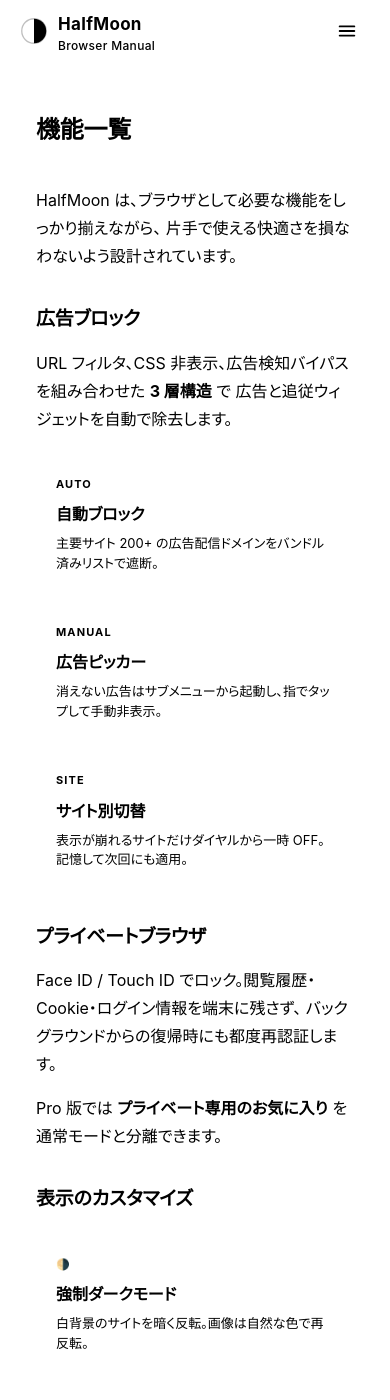
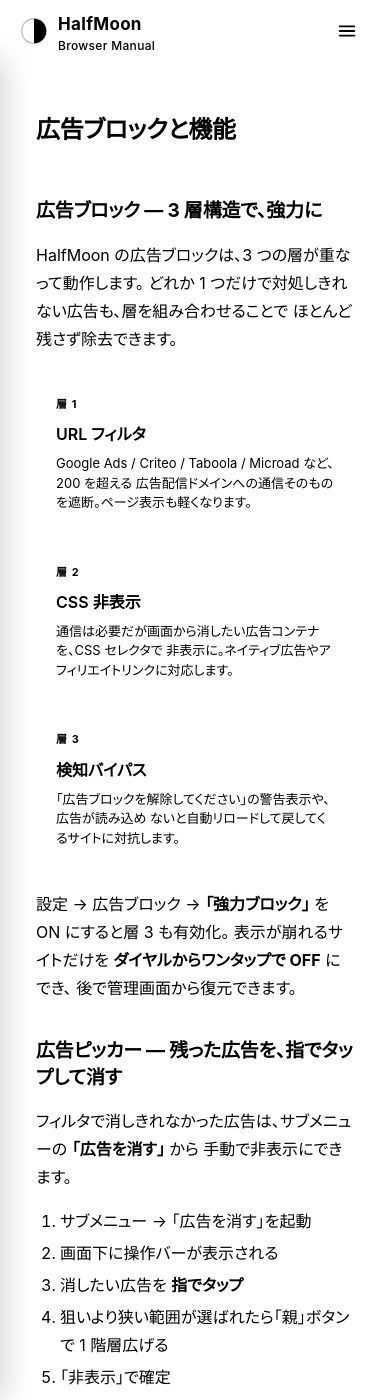
Before and after one commit to R-each0801/HalfMoonBrowser_site, a Jekyll site: the page built from features.md, in a window 390 px wide and 1400 px high. Built offline with Jekyll 4.4.1, drawn with Linux system fonts in a browser that asks for light colours; some of the changed text lies outside the part shown.

```diff
--- a/_layouts/default.html
+++ b/_layouts/default.html
@@ -7,7 +7,7 @@
   <meta name="theme-color" content="#0F1320" media="(prefers-color-scheme: dark)">
   <title>{% if page.title %}{{ page.title }} — {{ site.title }}{% else %}{{ site.title }}{% endif %}</title>
   <meta name="description" content="{{ page.description | default: site.description }}">
-  <link rel="stylesheet" href="{{ '/assets/css/halfmoon.css' | relative_url }}">
+  <link rel="stylesheet" href="{{ '/assets/css/halfmoon.css' | relative_url }}?v={{ site.time | date: '%s' }}">
   <link rel="icon" type="image/svg+xml" href="{{ '/assets/images/halfmoon-glyph.svg' | relative_url }}">
 </head>
 <body>
--- a/assets/css/halfmoon.css
+++ b/assets/css/halfmoon.css
@@ -408,24 +408,27 @@ body {
     position: fixed;
     top: 60px;
     left: 0;
-    width: var(--hm-sidebar-w);
+    width: 280px;
     max-width: 80vw;
     height: calc(100vh - 60px);
-    z-index: 45;
+    /* z-index と background をハードコードで強制 (var 解決失敗や iOS Safari の
+       rendering context 問題で透けるケースを完全に排除) */
+    z-index: 100 !important;
     transform: translateX(-100%);
     transition: transform 0.25s ease;
-    box-shadow: var(--hm-shadow-lg);
-    /* モバイルでサイドバーを不透明にする (透けないよう明示) */
-    background-color: var(--hm-surface);
-    isolation: isolate;
+    box-shadow: 4px 0 28px rgba(15, 19, 32, 0.18);
+    background-color: #FFFFFF !important;
+    background-image: none !important;
+    overflow-y: auto;
+    padding: 24px 16px 48px;
   }
   .hm-sidebar.open { transform: translateX(0); }
 
   .hm-sidebar-backdrop {
     position: fixed;
     inset: 60px 0 0 0;
-    background: rgba(15, 19, 32, 0.5);
-    z-index: 44;
+    background-color: rgba(15, 19, 32, 0.55);
+    z-index: 90 !important;
     opacity: 0;
     pointer-events: none;
     transition: opacity 0.25s ease;
@@ -442,6 +445,16 @@ body {
 
   .hm-pagination { grid-template-columns: 1fr; }
   .hm-pagination-next { text-align: left; }
+}
+
+/* ダークモードのサイドバー (nested media query 不使用で互換性を確保) */
+@media (max-width: 960px) and (prefers-color-scheme: dark) {
+  .hm-sidebar {
+    background-color: #171B2C !important;
+  }
+  .hm-sidebar-backdrop {
+    background-color: rgba(0, 0, 0, 0.65);
+  }
 }
 
 /* ============================================
--- a/dial.md
+++ b/dial.md
@@ -1,40 +1,48 @@
 ---
 layout: default
-title: ダイヤル操作
+title: ダイヤルとカスタマイズ
 prev:
   title: ホーム
   url: /
 next:
-  title: 機能一覧
+  title: 広告ブロックと機能
   url: /features/
 ---
 
-# ダイヤル操作
+# ダイヤルとカスタマイズ
 
-画面の **左右の端** からスライドするだけで、半円メニューが展開します。
-下部ツールバーのように画面を圧迫せず、親指の届く場所で操作が完結します。
+HalfMoon の中心にあるのは、**画面の端から呼び出せるダイヤル** です。
+よく使う操作をここにまとめておけば、片手のままブラウジングが完結します。
 
-## 基本の流れ
+## 基本の使い方
 
 <div class="hm-card-grid">
   <div class="hm-card hm-card-static">
     <span class="hm-card-num">STEP 1</span>
     <span class="hm-card-title">端に触れる</span>
-    <span class="hm-card-desc">画面の左辺 または 右辺に指を置く。ダイヤルが展開。</span>
+    <span class="hm-card-desc">
+      画面の左端または右端に指を置くと、半円状のダイヤルが展開します。
+    </span>
   </div>
   <div class="hm-card hm-card-static">
     <span class="hm-card-num">STEP 2</span>
     <span class="hm-card-title">上下にスライド</span>
-    <span class="hm-card-desc">使いたい項目が振動と一緒にハイライトされる。</span>
+    <span class="hm-card-desc">
+      指を動かすと項目がハイライトされ、短い振動でお知らせします。
+    </span>
   </div>
   <div class="hm-card hm-card-static">
     <span class="hm-card-num">STEP 3</span>
-    <span class="hm-card-title">指を離す</span>
-    <span class="hm-card-desc">ハイライト中の項目が実行される。ダイヤル外で離すとキャンセル。</span>
+    <span class="hm-card-title">指を離して実行</span>
+    <span class="hm-card-desc">
+      ハイライト中の項目が実行されます。ダイヤル外で離すとキャンセル。
+    </span>
   </div>
 </div>
 
 ## 初期配置
+
+インストールしてすぐ使えるよう、よく使う項目が最初から並んでいます。
 
 | 左ダイヤル (上から) | 右ダイヤル (上から) |
 |---|---|
@@ -44,51 +52,70 @@ next:
 | 🔖 ブックマーク追加 | → 進む |
 | ⬇ ページ最下部 | × タブを閉じる |
 
-## 2 つの操作モード
+左ダイヤル中央の **「サブメニュー」** を選ぶと、縦リストが開いて
+以下の項目にアクセスできます。
+
+- 🗂 タブ一覧
+- ⬆ 共有
+- 🔍 ページ内検索
+- 👆 広告を消す
+- 📜 自動スクロール
+- ⚙ 設定
+
+## 操作モードを選べる
 
 <div class="hm-card-grid">
   <div class="hm-card hm-card-static">
     <span class="hm-card-num">MODE A</span>
-    <span class="hm-card-title">ホールド&リリース</span>
+    <span class="hm-card-title">ホールド＆リリース</span>
     <span class="hm-card-desc">
-      指を置いたまま上下スライド → 離して確定。素早く使える初期モード。
+      指を画面に置いたまま上下にスライドし、目的の項目で離して確定。
+      テンポよく使える初期モード。
     </span>
   </div>
   <div class="hm-card hm-card-static">
     <span class="hm-card-num">MODE B</span>
     <span class="hm-card-title">タップ切替</span>
     <span class="hm-card-desc">
-      端をタップで開き、項目をタップで実行。ゆっくり選びたい方向け。
+      端をタップすると開いたまま固定され、項目をタップで実行。
+      じっくり確認しながら選びたい方向け。
     </span>
   </div>
 </div>
 
-設定 → ダイヤル → **操作モード** でいつでも切替え可能です。
+設定 → ダイヤル → **操作モード** からいつでも切替できます。
 
-## サブメニュー
+## 自分のダイヤルに作り込む
 
-左ダイヤル中央の **「サブメニュー」** を選ぶと、縦リストが展開されます。
-よく使わないが便利な項目はここに集約:
+標準配置のまま使い続ける必要はありません。**設定 → ダイヤル編集** から、
+項目の追加・削除・並び替えが自由にできます。
 
-- 🗂 タブ一覧
-- ⬆ 共有
-- 🔍 ページ内検索
-- 👆 広告を消す (ピッカー起動)
-- 📜 自動スクロール
-- ⚙ 設定
+### 配置できるアクション
 
-## カスタマイズ
+よく使うものだけピックアップして並べてください。
 
-設定 → **「ダイヤル編集」** から、各項目を追加・削除・並び替えできます。
-最大 **6 項目**（Pro 版は **12 項目**）まで配置可能。
+- **ナビゲーション** — 戻る / 進む / 更新 / ホーム
+- **タブ** — 新規タブ / タブを閉じる / タブ移動 / タブ一覧
+- **入力・検索** — 検索・URL / ページ内検索 / 履歴 / ブックマーク追加
+- **ページ操作** — ページ最上部 / 最下部 / 自動スクロール / 拡大 / 縮小 / PC 表示切替
+- **広告ブロック** — 広告を消す / サイト別広告ブロック切替
+- **表示** — スーパーダーク切替 / リーダー / 翻訳
+- **プライバシー** — プライベート切替
+- **その他** — サブメニュー / 共有 / 設定
 
-利用できる主なアクション:
+### 最大項目数
 
-- 戻る / 進む / 更新
-- 検索・URL / 新規タブ / タブを閉じる / タブ移動 / タブ一覧
-- ホーム / ブックマーク追加 / 履歴
-- 共有 / ページ内検索 / 翻訳 / リーダー
-- ページ最上部 / 最下部 / 自動スクロール
-- 拡大 / 縮小 / PC 表示切替
-- 広告を消す / サイト別広告ブロック
-- スーパーダーク / プライベート切替
+|  | 通常版 | Pro 版 |
+|---|:---:|:---:|
+| 左ダイヤル | 6 項目 | 12 項目 |
+| 右ダイヤル | 6 項目 | 12 項目 |
+| サブメニュー | 6 項目 | 12 項目 |
+
+### 操作の補助設定
+
+| 設定 | 内容 |
+|---|---|
+| サイズ | ダイヤルの大きさを 0.8x 〜 1.8x で調整 |
+| 触覚フィードバック | 振動の強さを 弱 / 中 / 強 から選択、完全 OFF も可能 |
+| 左右入れ替え | 利き手に合わせて左右のダイヤルをワンタップで入れ替え |
+| デフォルトに戻す | カスタマイズをリセットして初期配置へ |
--- a/features.md
+++ b/features.md
@@ -1,51 +1,77 @@
 ---
 layout: default
-title: 機能一覧
+title: 広告ブロックと機能
 prev:
-  title: ダイヤル操作
+  title: ダイヤルとカスタマイズ
   url: /dial/
 ---
 
-# 機能一覧
+# 広告ブロックと機能
 
-HalfMoon は、ブラウザとして必要な機能をしっかり揃えながら、
-片手で使える快適さを損なわないよう設計されています。
+## 広告ブロック — 3 層構造で、強力に
 
-## 広告ブロック
-
-URL フィルタ、CSS 非表示、広告検知バイパスを組み合わせた **3 層構造** で
-広告と追従ウィジェットを自動で除去します。
+HalfMoon の広告ブロックは、3 つの層が重なって動作します。
+どれか 1 つだけで対処しきれない広告も、層を組み合わせることで
+ほとんど残さず除去できます。
 
 <div class="hm-card-grid">
   <div class="hm-card hm-card-static">
-    <span class="hm-card-num">AUTO</span>
-    <span class="hm-card-title">自動ブロック</span>
+    <span class="hm-card-num">層 1</span>
+    <span class="hm-card-title">URL フィルタ</span>
     <span class="hm-card-desc">
-      主要サイト 200+ の広告配信ドメインをバンドル済みリストで遮断。
+      Google Ads / Criteo / Taboola / Microad など、200 を超える
+      広告配信ドメインへの通信そのものを遮断。ページ表示も軽くなります。
     </span>
   </div>
   <div class="hm-card hm-card-static">
-    <span class="hm-card-num">MANUAL</span>
-    <span class="hm-card-title">広告ピッカー</span>
+    <span class="hm-card-num">層 2</span>
+    <span class="hm-card-title">CSS 非表示</span>
     <span class="hm-card-desc">
-      消えない広告はサブメニューから起動し、指でタップして手動非表示。
+      通信は必要だが画面から消したい広告コンテナを、CSS セレクタで
+      非表示に。ネイティブ広告やアフィリエイトリンクに対応します。
     </span>
   </div>
   <div class="hm-card hm-card-static">
-    <span class="hm-card-num">SITE</span>
-    <span class="hm-card-title">サイト別切替</span>
+    <span class="hm-card-num">層 3</span>
+    <span class="hm-card-title">検知バイパス</span>
     <span class="hm-card-desc">
-      表示が崩れるサイトだけダイヤルから一時 OFF。記憶して次回にも適用。
+      「広告ブロックを解除してください」の警告表示や、広告が読み込め
+      ないと自動リロードして戻してくるサイトに対抗します。
     </span>
   </div>
 </div>
 
+設定 → 広告ブロック → **「強力ブロック」** を ON にすると層 3 も有効化。
+表示が崩れるサイトだけを **ダイヤルからワンタップで OFF** にでき、
+後で管理画面から復元できます。
+
+## 広告ピッカー — 残った広告を、指でタップして消す
+
+フィルタで消しきれなかった広告は、サブメニューの **「広告を消す」** から
+手動で非表示にできます。
+
+1. サブメニュー → 「広告を消す」を起動
+2. 画面下に操作バーが表示される
+3. 消したい広告を **指でタップ**
+4. 狙いより狭い範囲が選ばれたら「親」ボタンで 1 階層広げる
+5. 「非表示」で確定
+
+非表示にしたセレクタは **サイトごとに記憶** されます。
+同じサイトを次に開いたときは最初から消えた状態になり、
+毎回操作し直す必要はありません。
+
+管理は 設定 → 広告ブロック → **「消した広告の管理」** から。
+復元したくなったセレクタは 1 つずつ、または
+サイトごとに一括で戻せます。
+
 ## プライベートブラウザ
 
-Face ID / Touch ID でロック。閲覧履歴・Cookie・ログイン情報を端末に残さず、
-バックグラウンドからの復帰時にも都度再認証します。
+Face ID / Touch ID / パスコードで保護された閲覧モードです。
+閲覧履歴・Cookie・ログイン情報を端末に残しません。
+一度アプリをバックグラウンドに送って戻したときも、再度認証を求めます。
 
-Pro 版では **プライベート専用のお気に入り** を通常モードと分離できます。
+Pro 版では、プライベート専用のスタートページを通常モードと分離して持てます。
+仕事用と趣味用、というような使い分けに。
 
 ## 表示のカスタマイズ
 
@@ -54,51 +80,56 @@ Pro 版では **プライベート専用のお気に入り** を通常モード
     <span class="hm-card-num">🌗</span>
     <span class="hm-card-title">強制ダークモード</span>
     <span class="hm-card-desc">
-      白背景のサイトを暗く反転。画像は自然な色で再反転。
+      白背景のサイトを暗く反転表示。画像・動画は自動で再反転されるので、
+      写真はそのままの色で表示されます。
     </span>
   </div>
   <div class="hm-card hm-card-static">
     <span class="hm-card-num">🌑</span>
     <span class="hm-card-title">スーパーダーク</span>
     <span class="hm-card-desc">
-      画面全体に暗幕フィルタ (10〜85%)。夜間の目に優しく。
+      画面全体に半透明の暗幕をかけて輝度を下げる機能。
+      10〜85% で調整でき、夜間の目の負担を軽減します。
     </span>
   </div>
 </div>
 
 ## データ管理
 
-- **パスワード**: 端末内 Keychain に暗号化保存、iOS 標準の自動入力とも連携
-- **サイトデータ**: Cookie / キャッシュ / LocalStorage をサイト単位で削除
-- **ダウンロード**: PDF / ZIP / 画像を iOS「ファイル」App に保存
-- **履歴**: 日付別に整理。プライベートでの閲覧は記録しない
+- **パスワード保存** — iOS Keychain に暗号化保存し、サイトに自動入力
+- **サイトデータ管理** — Cookie / キャッシュ / LocalStorage をサイト単位で削除
+- **ダウンロード** — PDF / ZIP / 画像を iOS「ファイル」App に保存
+- **履歴** — 日付別に整理、まとめて削除も可能 (プライベート中は記録しない)
 
 ## iOS との連携
 
-| 機能 | できること |
+| 機能 | 内容 |
 |---|---|
-| iCloud 同期 | 設定を他の iPhone / iPad と自動同期 |
-| 標準ブラウザ指定 | iOS 設定から HalfMoon をデフォルトに |
-| 共有シート | Safari 等から「HalfMoon で開く」 |
-| URL スキーム | `halfmoon://open?url=...` で他アプリから起動 |
+| iCloud 同期 | 表示設定や検索エンジンを他の iPhone / iPad と自動同期 |
+| 標準ブラウザ指定 | iOS 設定から HalfMoon をデフォルトブラウザに |
+| 共有シート | Safari などから「HalfMoon で開く」で受け取り |
+| URL スキーム | `halfmoon://open?url=...` で他アプリからの呼び出しに対応 |
 
 ## Pro 版
 
 <div class="hm-card-grid">
   <div class="hm-card hm-card-static">
     <span class="hm-card-num">+6</span>
-    <span class="hm-card-title">ダイヤル項目を 12 個まで</span>
+    <span class="hm-card-title">ダイヤル 12 項目まで</span>
     <span class="hm-card-desc">
-      通常版 6 個 → Pro 版は各ダイヤル 12 個まで配置可能。
+      通常版の 6 項目から、各方向 12 項目に拡張。
+      すべての操作をダイヤル上に置けるようになります。
     </span>
   </div>
   <div class="hm-card hm-card-static">
     <span class="hm-card-num">🎭</span>
     <span class="hm-card-title">プライベート専用お気に入り</span>
     <span class="hm-card-desc">
-      通常モードと完全に分離したお気に入り一覧を持てる。
+      通常モードと完全に分離したタイル一覧を、
+      プライベートモード側に持てるようになります。
     </span>
   </div>
 </div>
 
-App Store 経由の **買い切り課金**。Family Sharing 対応。
+App Store 経由の **買い切り課金** です (サブスクリプションではありません)。
+Family Sharing に対応しているので、同じ Apple ID グループのご家族とも共有できます。
```
Also changed, not shown: index.md (+50 -18 lines).
